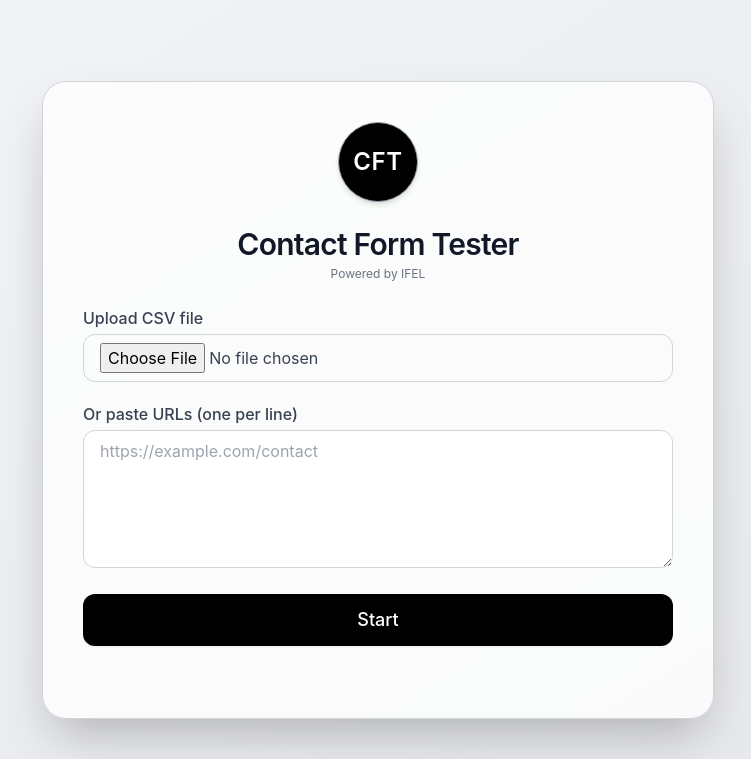
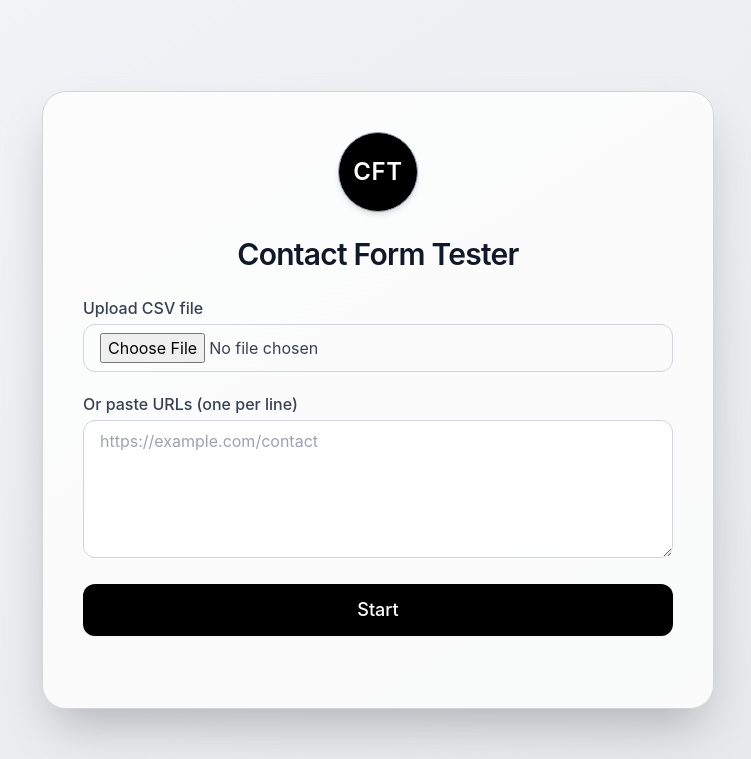
Before and after one commit to Yourm9/contact-form-testing, a Flask app: page / in a window 1280 px wide. Shown: the top 759 px of the page, without its empty margins (262-1013 px from the left). Run offline with Flask 3, Linux system fonts and the light colour scheme.

```diff
--- a/templates/index.html
+++ b/templates/index.html
@@ -21,13 +21,8 @@
       </div>
     </div>
 
-    <!-- Heading and Subheading -->
-    <div class="text-center mb-6">
-      <h1 class="text-3xl font-semibold text-gray-900 tracking-tight">Contact Form Tester</h1>
-      <p class="text-xs text-gray-500 mt-1">Powered by IFEL</p>
-    </div>
+    <h1 class="text-3xl font-semibold text-center text-gray-900 mb-6 tracking-tight">Contact Form Tester</h1>
 
-    <!-- Form -->
     <form id="uploadForm" class="space-y-5">
       <!-- CSV Upload -->
       <div>
@@ -61,7 +56,6 @@
       </button>
     </form>
 
-    <!-- Results -->
     <div id="results" class="mt-8 text-sm text-gray-800 space-y-2"></div>
   </div>
 
```
